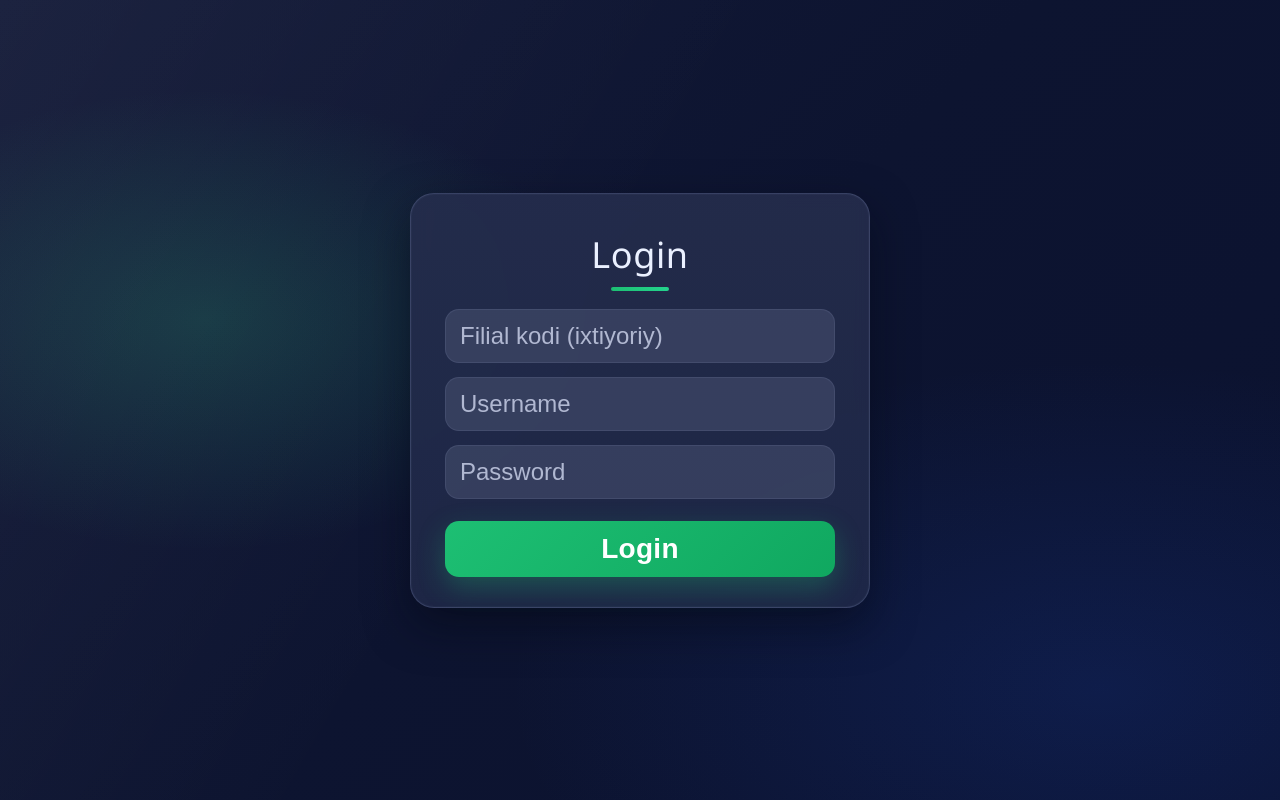
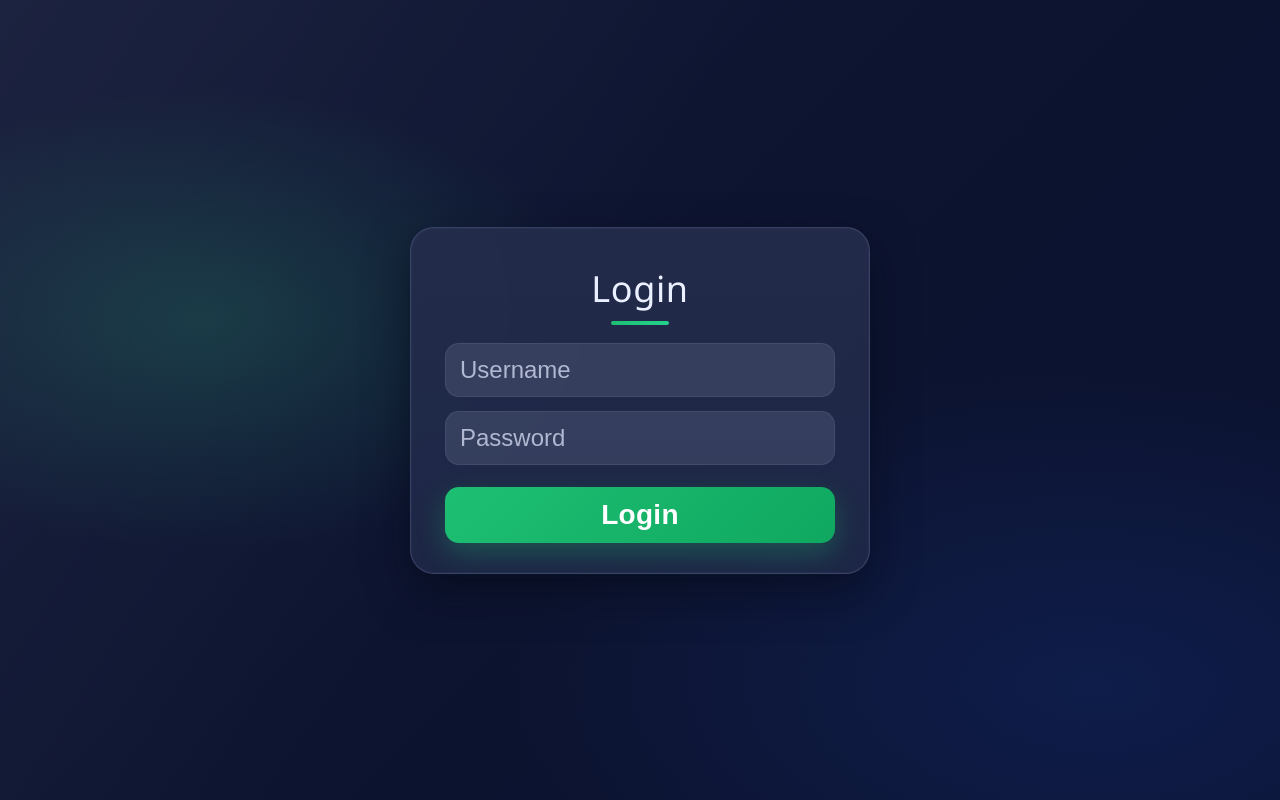
Before and after one commit to bekicom/UNVERCALAPP-F, a React (Vite) app: page / in a window 1280 px wide. Built offline with nearby package versions, Linux system fonts and the light colour scheme; no server answers.

Commit message:
chore(login): remove tenant code field from login form

```diff
--- a/src/pages/LoginPage.jsx
+++ b/src/pages/LoginPage.jsx
@@ -2,7 +2,6 @@ import { useState } from "react";
 import { useLoginMutation } from "../app/api/baseApi";
 
 export function LoginPage({ onLogin }) {
-  const [tenantSlug, setTenantSlug] = useState("");
   const [username, setUsername] = useState("");
   const [password, setPassword] = useState("");
   const [error, setError] = useState("");
@@ -12,7 +11,7 @@ export function LoginPage({ onLogin }) {
     e.preventDefault();
     setError("");
     try {
-      const data = await loginMutation({ tenantSlug, username, password }).unwrap();
+      const data = await loginMutation({ username, password }).unwrap();
       onLogin(data.token, data.user);
     } catch (err) {
       setError(err?.data?.message || err?.message || "Xatolik yuz berdi");
@@ -26,9 +25,6 @@ export function LoginPage({ onLogin }) {
         <span className="auth-title-line" />
         <form onSubmit={handleSubmit} className="auth-form">
           <label>
-            <input value={tenantSlug} onChange={(e) => setTenantSlug(e.target.value)} placeholder="Filial kodi (ixtiyoriy)" />
-          </label>
-          <label>
             <input value={username} onChange={(e) => setUsername(e.target.value)} placeholder="Username" />
           </label>
           <label>
```
